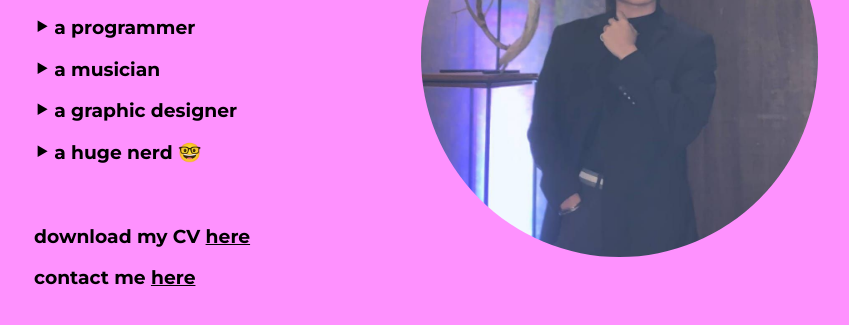
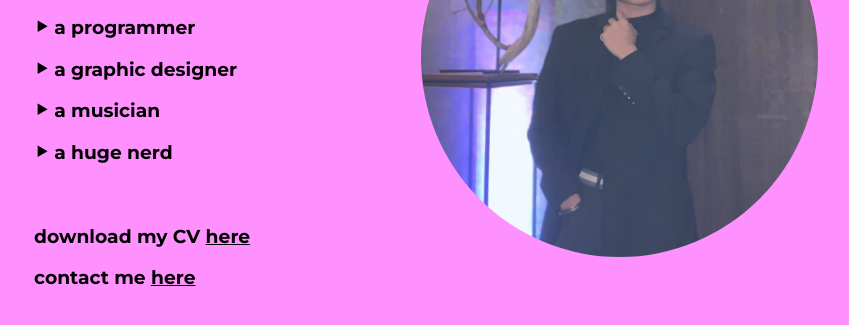
Before and after one commit to hanyashi/REY-Portfolio, a plain HTML site: page index.html in a window 1280 px wide. Shown: the part 295-620 px from the top of the page, without its empty margins (214-1063 px from the left). Drawn offline with Linux system fonts and the light colour scheme.

Commit message:
Update index.html

```diff
--- a/index.html
+++ b/index.html
@@ -30,9 +30,9 @@
     <div class="header-list" id="fade-in-animation">
         <h3>&#11208; a <a class="link" href="student.html">college student</a></h3>
         <h3>&#11208; a <a class="link" href="programmer.html">programmer</a></h3>
+        <h3>&#11208; a <a class="link" href="designer.html">graphic designer</a></h3>
         <h3>&#11208; a <a class="link" href="https://www.youtube.com/@hanyashi/featured" target="_blank">musician</a></h3>
-        <h3>&#11208; a <a class="link" href="designer.html">graphic designer</a></h3>
-        <h3>&#11208; a huge nerd 🤓</h3>
+        <h3>&#11208; a huge nerd</h3>
         <h3>&nbsp;</h3>
         <h3>download my CV <a class="link" id="sample-website" href="https://hanyashi.github.io/REY-Portfolio/assets/RICARDO-REY-CV.pdf" target="_blank">here</a></h3>
         <h3>contact me <a class="link" id="sample-website" href="contact.html">here</a></h3>
```
